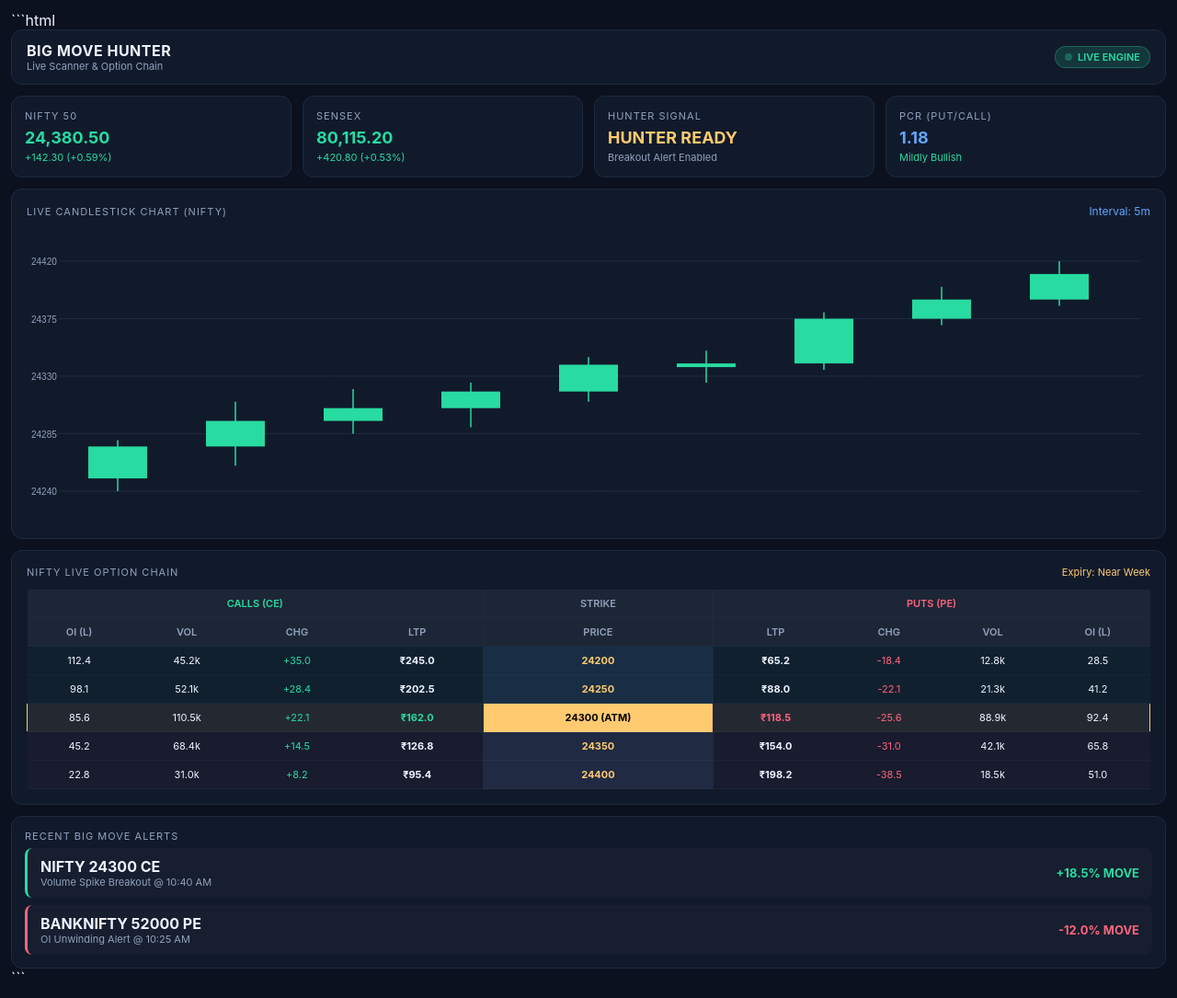
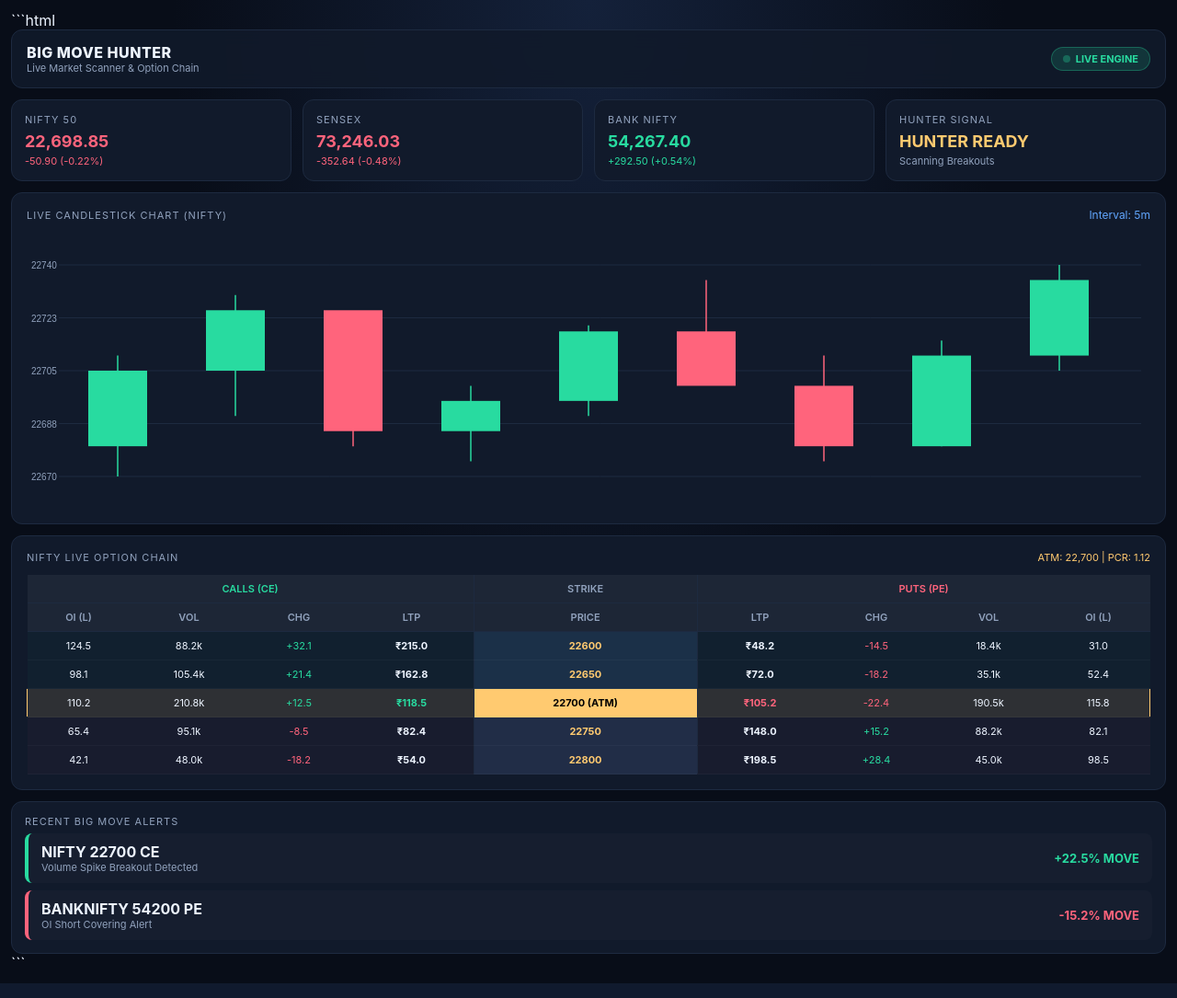
Before and after one commit to kamalkumar1153-jpg/BIG-MOVE-HUNTER, a Flask app: page / in a window 1280 px wide. Shown: the whole page at 92% size. Run offline with Flask 3, Linux system fonts and the light colour scheme.

Commit message:
Refactor dashboard HTML for improved styling and content
Updated the dashboard HTML to enhance styling and content, including title changes, background gradients, and adjustments to various elements for better visual appeal.

```diff
--- a/templates/dashboard.html
+++ b/templates/dashboard.html
@@ -4,10 +4,10 @@
 <head>
   <meta charset="UTF-8">
   <meta name="viewport" content="width=device-width, initial-scale=1.0">
-  <title>BIG MOVE HUNTER | Live Dashboard</title>
+  <title>BIG MOVE HUNTER | Live Scanner & Option Chain</title>
   <style>
     :root {
-      --bg-dark: #0b111e;
+      --bg-dark: #080d18;
       --card-bg: #111a2b;
       --border-color: #1d2a40;
       --accent-green: #28dba0;
@@ -26,7 +26,7 @@
     }
 
     body {
-      background-color: var(--bg-dark);
+      background: radial-gradient(ellipse at top, #14213a 0%, #080d18 50%);
       color: var(--text-main);
       padding: 12px;
       min-height: 100vh;
@@ -36,16 +36,17 @@
       display: flex;
       justify-content: space-between;
       align-items: center;
-      padding: 12px 16px;
-      background: var(--card-bg);
+      padding: 14px 16px;
+      background: rgba(17, 26, 43, 0.9);
       border: 1px solid var(--border-color);
       border-radius: 12px;
       margin-bottom: 12px;
+      backdrop-filter: blur(10px);
     }
 
     .logo-title {
       font-size: 16px;
-      font-weight: 700;
+      font-weight: 800;
       letter-spacing: 0.5px;
       color: var(--text-main);
     }
@@ -57,10 +58,10 @@
       background: rgba(40, 219, 160, 0.15);
       color: var(--accent-green);
       border: 1px solid rgba(40, 219, 160, 0.3);
-      padding: 4px 10px;
+      padding: 5px 12px;
       border-radius: 20px;
       font-size: 11px;
-      font-weight: 600;
+      font-weight: 700;
     }
 
     .dot {
@@ -78,7 +79,7 @@
 
     .grid-container {
       display: grid;
-      grid-template-columns: repeat(auto-fit, minmax(180px, 1fr));
+      grid-template-columns: repeat(auto-fit, minmax(160px, 1fr));
       gap: 12px;
       margin-bottom: 12px;
     }
@@ -101,12 +102,10 @@
     .card-value {
       font-size: 18px;
       font-weight: 700;
-      color: var(--accent-green);
     }
 
     .card-subtitle {
       font-size: 11px;
-      color: var(--text-muted);
       margin-top: 4px;
     }
 
@@ -127,11 +126,10 @@
 
     .chart-container {
       width: 100%;
-      height: 320px;
+      height: 300px;
       position: relative;
     }
 
-    /* Option Chain Table Styling */
     .option-chain-card {
       background: var(--card-bg);
       border: 1px solid var(--border-color);
@@ -153,6 +151,7 @@
       border-collapse: collapse;
       font-size: 11px;
       text-align: center;
+      min-width: 500px;
     }
 
     table.oc-table th {
@@ -170,7 +169,7 @@
     }
 
     .strike-cell {
-      background: rgba(98, 167, 255, 0.1);
+      background: rgba(98, 167, 255, 0.12);
       font-weight: 700;
       color: var(--accent-gold);
     }
@@ -185,7 +184,7 @@
 
     .atm-row {
       border: 1px solid var(--accent-gold) !important;
-      background: rgba(255, 202, 112, 0.08) !important;
+      background: rgba(255, 202, 112, 0.12) !important;
     }
 
     .signals-list {
@@ -201,7 +200,7 @@
       background: rgba(255, 255, 255, 0.02);
       padding: 10px 14px;
       border-radius: 8px;
-      border-left: 3px solid var(--accent-green);
+      border-left: 4px solid var(--accent-green);
     }
 
     .signal-item.sell {
@@ -214,7 +213,7 @@
   <header>
     <div>
       <div class="logo-title">BIG MOVE HUNTER</div>
-      <div style="font-size: 11px; color: var(--text-muted);">Live Scanner & Option Chain</div>
+      <div style="font-size: 11px; color: var(--text-muted);">Live Market Scanner & Option Chain</div>
     </div>
     <div class="badge-live">
       <span class="dot"></span>
@@ -222,27 +221,27 @@
     </div>
   </header>
 
-  <!-- Live Indices Grid -->
+  <!-- Indices Grid -->
   <div class="grid-container">
     <div class="card">
       <div class="card-title">NIFTY 50</div>
-      <div class="card-value" style="color: var(--accent-green);">24,380.50</div>
-      <div class="card-subtitle" style="color: var(--accent-green);">+142.30 (+0.59%)</div>
+      <div class="card-value" style="color: var(--accent-red);">22,698.85</div>
+      <div class="card-subtitle" style="color: var(--accent-red);">-50.90 (-0.22%)</div>
     </div>
     <div class="card">
       <div class="card-title">SENSEX</div>
-      <div class="card-value" style="color: var(--accent-green);">80,115.20</div>
-      <div class="card-subtitle" style="color: var(--accent-green);">+420.80 (+0.53%)</div>
+      <div class="card-value" style="color: var(--accent-red);">73,246.03</div>
+      <div class="card-subtitle" style="color: var(--accent-red);">-352.64 (-0.48%)</div>
+    </div>
+    <div class="card">
+      <div class="card-title">BANK NIFTY</div>
+      <div class="card-value" style="color: var(--accent-green);">54,267.40</div>
+      <div class="card-subtitle" style="color: var(--accent-green);">+292.50 (+0.54%)</div>
     </div>
     <div class="card">
       <div class="card-title">HUNTER SIGNAL</div>
       <div class="card-value" style="color: var(--accent-gold);">HUNTER READY</div>
-      <div class="card-subtitle">Breakout Alert Enabled</div>
-    </div>
-    <div class="card">
-      <div class="card-title">PCR (PUT/CALL)</div>
-      <div class="card-value" style="color: var(--accent-blue);">1.18</div>
-      <div class="card-subtitle" style="color: var(--accent-green);">Mildly Bullish</div>
+      <div class="card-subtitle" style="color: var(--text-muted);">Scanning Breakouts</div>
     </div>
   </div>
 
@@ -259,7 +258,7 @@
   <div class="option-chain-card">
     <div class="oc-header">
       <div class="card-title" style="margin: 0;">NIFTY LIVE OPTION CHAIN</div>
-      <div style="font-size: 11px; color: var(--accent-gold);">Expiry: Near Week</div>
+      <div style="font-size: 11px; color: var(--accent-gold);">ATM: 22,700 | PCR: 1.12</div>
     </div>
     <table class="oc-table">
       <thead>
@@ -282,59 +281,59 @@
       </thead>
       <tbody>
         <tr class="ce-bg">
-          <td>112.4</td>
-          <td>45.2k</td>
-          <td style="color: var(--accent-green);">+35.0</td>
-          <td style="border-right: 1px solid var(--border-color); font-weight: bold;">₹245.0</td>
-          <td class="strike-cell">24200</td>
-          <td style="border-left: 1px solid var(--border-color); font-weight: bold;">₹65.2</td>
-          <td style="color: var(--accent-red);">-18.4</td>
-          <td>12.8k</td>
-          <td>28.5</td>
+          <td>124.5</td>
+          <td>88.2k</td>
+          <td style="color: var(--accent-green);">+32.1</td>
+          <td style="border-right: 1px solid var(--border-color); font-weight: bold;">₹215.0</td>
+          <td class="strike-cell">22600</td>
+          <td style="border-left: 1px solid var(--border-color); font-weight: bold;">₹48.2</td>
+          <td style="color: var(--accent-red);">-14.5</td>
+          <td>18.4k</td>
+          <td>31.0</td>
         </tr>
         <tr class="ce-bg">
           <td>98.1</td>
-          <td>52.1k</td>
-          <td style="color: var(--accent-green);">+28.4</td>
-          <td style="border-right: 1px solid var(--border-color); font-weight: bold;">₹202.5</td>
-          <td class="strike-cell">24250</td>
-          <td style="border-left: 1px solid var(--border-color); font-weight: bold;">₹88.0</td>
-          <td style="color: var(--accent-red);">-22.1</td>
-          <td>21.3k</td>
-          <td>41.2</td>
+          <td>105.4k</td>
+          <td style="color: var(--accent-green);">+21.4</td>
+          <td style="border-right: 1px solid var(--border-color); font-weight: bold;">₹162.8</td>
+          <td class="strike-cell">22650</td>
+          <td style="border-left: 1px solid var(--border-color); font-weight: bold;">₹72.0</td>
+          <td style="color: var(--accent-red);">-18.2</td>
+          <td>35.1k</td>
+          <td>52.4</td>
         </tr>
         <tr class="atm-row">
-          <td>85.6</td>
-          <td>110.5k</td>
-          <td style="color: var(--accent-green);">+22.1</td>
-          <td style="border-right: 1px solid var(--border-color); font-weight: bold; color: var(--accent-green);">₹162.0</td>
-          <td class="strike-cell" style="background: var(--accent-gold); color: #000;">24300 (ATM)</td>
-          <td style="border-left: 1px solid var(--border-color); font-weight: bold; color: var(--accent-red);">₹118.5</td>
-          <td style="color: var(--accent-red);">-25.6</td>
-          <td>88.9k</td>
-          <td>92.4</td>
+          <td>110.2</td>
+          <td>210.8k</td>
+          <td style="color: var(--accent-green);">+12.5</td>
+          <td style="border-right: 1px solid var(--border-color); font-weight: bold; color: var(--accent-green);">₹118.5</td>
+          <td class="strike-cell" style="background: var(--accent-gold); color: #000;">22700 (ATM)</td>
+          <td style="border-left: 1px solid var(--border-color); font-weight: bold; color: var(--accent-red);">₹105.2</td>
+          <td style="color: var(--accent-red);">-22.4</td>
+          <td>190.5k</td>
+          <td>115.8</td>
         </tr>
         <tr class="pe-bg">
-          <td>45.2</td>
-          <td>68.4k</td>
-          <td style="color: var(--accent-green);">+14.5</td>
-          <td style="border-right: 1px solid var(--border-color); font-weight: bold;">₹126.8</td>
-          <td class="strike-cell">24350</td>
-          <td style="border-left: 1px solid var(--border-color); font-weight: bold;">₹154.0</td>
-          <td style="color: var(--accent-red);">-31.0</td>
-          <td>42.1k</td>
-          <td>65.8</td>
+          <td>65.4</td>
+          <td>95.1k</td>
+          <td style="color: var(--accent-red);">-8.5</td>
+          <td style="border-right: 1px solid var(--border-color); font-weight: bold;">₹82.4</td>
+          <td class="strike-cell">22750</td>
+          <td style="border-left: 1px solid var(--border-color); font-weight: bold;">₹148.0</td>
+          <td style="color: var(--accent-green);">+15.2</td>
+          <td>88.2k</td>
+          <td>82.1</td>
         </tr>
         <tr class="pe-bg">
-          <td>22.8</td>
-          <td>31.0k</td>
-          <td style="color: var(--accent-green);">+8.2</td>
-          <td style="border-right: 1px solid var(--border-color); font-weight: bold;">₹95.4</td>
-          <td class="strike-cell">24400</td>
-          <td style="border-left: 1px solid var(--border-color); font-weight: bold;">₹198.2</td>
-          <td style="color: var(--accent-red);">-38.5</td>
-          <td>18.5k</td>
-          <td>51.0</td>
+          <td>42.1</td>
+          <td>48.0k</td>
+          <td style="color: var(--accent-red);">-18.2</td>
+          <td style="border-right: 1px solid var(--border-color); font-weight: bold;">₹54.0</td>
+          <td class="strike-cell">22800</td>
+          <td style="border-left: 1px solid var(--border-color); font-weight: bold;">₹198.5</td>
+          <td style="color: var(--accent-green);">+28.4</td>
+          <td>45.0k</td>
+          <td>98.5</td>
         </tr>
       </tbody>
     </table>
@@ -346,43 +345,46 @@
     <div class="signals-list">
       <div class="signal-item">
         <div>
-          <strong style="color: var(--text-main);">NIFTY 24300 CE</strong>
-          <div style="font-size: 11px; color: var(--text-muted);">Volume Spike Breakout @ 10:40 AM</div>
+          <strong style="color: var(--text-main);">NIFTY 22700 CE</strong>
+          <div style="font-size: 11px; color: var(--text-muted);">Volume Spike Breakout Detected</div>
         </div>
-        <span style="color: var(--accent-green); font-weight: bold; font-size: 13px;">+18.5% MOVE</span>
+        <span style="color: var(--accent-green); font-weight: bold; font-size: 13px;">+22.5% MOVE</span>
       </div>
       <div class="signal-item sell">
         <div>
-          <strong style="color: var(--text-main);">BANKNIFTY 52000 PE</strong>
-          <div style="font-size: 11px; color: var(--text-muted);">OI Unwinding Alert @ 10:25 AM</div>
+          <strong style="color: var(--text-main);">BANKNIFTY 54200 PE</strong>
+          <div style="font-size: 11px; color: var(--text-muted);">OI Short Covering Alert</div>
         </div>
-        <span style="color: var(--accent-red); font-weight: bold; font-size: 13px;">-12.0% MOVE</span>
+        <span style="color: var(--accent-red); font-weight: bold; font-size: 13px;">-15.2% MOVE</span>
       </div>
     </div>
   </div>
 
   <script>
     const sampleData = [
-      { time: '10:00', open: 24250, high: 24280, low: 24240, close: 24275 },
-      { time: '10:05', open: 24275, high: 24310, low: 24260, close: 24295 },
-      { time: '10:10', open: 24295, high: 24320, low: 24285, close: 24305 },
-      { time: '10:15', open: 24305, high: 24325, low: 24290, close: 24318 },
-      { time: '10:20', open: 24318, high: 24345, low: 24310, close: 24339 },
-      { time: '10:25', open: 24339, high: 24350, low: 24325, close: 24340 },
-      { time: '10:30', open: 24340, high: 24380, low: 24335, close: 24375 },
-      { time: '10:35', open: 24375, high: 24400, low: 24370, close: 24390 },
-      { time: '10:40', open: 24390, high: 24420, low: 24385, close: 24410 }
+      { open: 22680, high: 22710, low: 22670, close: 22705 },
+      { open: 22705, high: 22730, low: 22690, close: 22725 },
+      { open: 22725, high: 22715, low: 22680, close: 22685 },
+      { open: 22685, high: 22700, low: 22675, close: 22695 },
+      { open: 22695, high: 22720, low: 22690, close: 22718 },
+      { open: 22718, high: 22735, low: 22710, close: 22700 },
+      { open: 22700, high: 22710, low: 22675, close: 22680 },
+      { open: 22680, high: 22715, low: 22680, close: 22710 },
+      { open: 22710, high: 22740, low: 22705, close: 22735 }
     ];
 
-    function drawDirectCanvas(container) {
+    function drawChart() {
+      const container = document.getElementById('chart');
+      if (!container) return;
       container.innerHTML = '';
+
       const canvas = document.createElement('canvas');
       container.appendChild(canvas);
 
       const dpr = window.devicePixelRatio || 1;
       const rect = container.getBoundingClientRect();
-      const width = rect.width || container.clientWidth || 320;
-      const height = rect.height || 320;
+      const width = rect.width || 320;
+      const height = rect.height || 300;
 
       canvas.width = width * dpr;
       canvas.height = height * dpr;
@@ -393,7 +395,6 @@
       ctx.scale(dpr, dpr);
 
       const padding = 35;
-
       ctx.fillStyle = '#111a2b';
       ctx.fillRect(0, 0, width, height);
 
@@ -409,7 +410,6 @@
       ctx.strokeStyle = '#1d2a40';
       ctx.fillStyle = '#91a2bd';
       ctx.font = '10px sans-serif';
-      ctx.lineWidth = 1;
 
       for (let i = 0; i <= 4; i++) {
         let y = padding + ((height - padding * 2) / 4) * i;
@@ -442,22 +442,15 @@
 
         ctx.fillStyle = color;
         const bodyTop = Math.min(openY, closeY);
-        const bodyHeight = Math.max(Math.abs(closeY - openY), 4);
-        const bodyWidth = Math.max(step * 0.5, 8);
+        const bodyHeight = Math.max(Math.abs(closeY - openY), 3);
+        const bodyWidth = Math.max(step * 0.5, 6);
         ctx.fillRect(x - bodyWidth / 2, bodyTop, bodyWidth, bodyHeight);
       });
     }
 
-    function init() {
-      const container = document.getElementById('chart');
-      if (!container) return;
-      drawDirectCanvas(container);
-    }
-
-    window.addEventListener('DOMContentLoaded', init);
-    window.addEventListener('load', init);
-    window.addEventListener('resize', init);
-    setTimeout(init, 300);
+    window.addEventListener('DOMContentLoaded', drawChart);
+    window.addEventListener('resize', drawChart);
+    setTimeout(drawChart, 300);
   </script>
 </body>
 </html>
```
